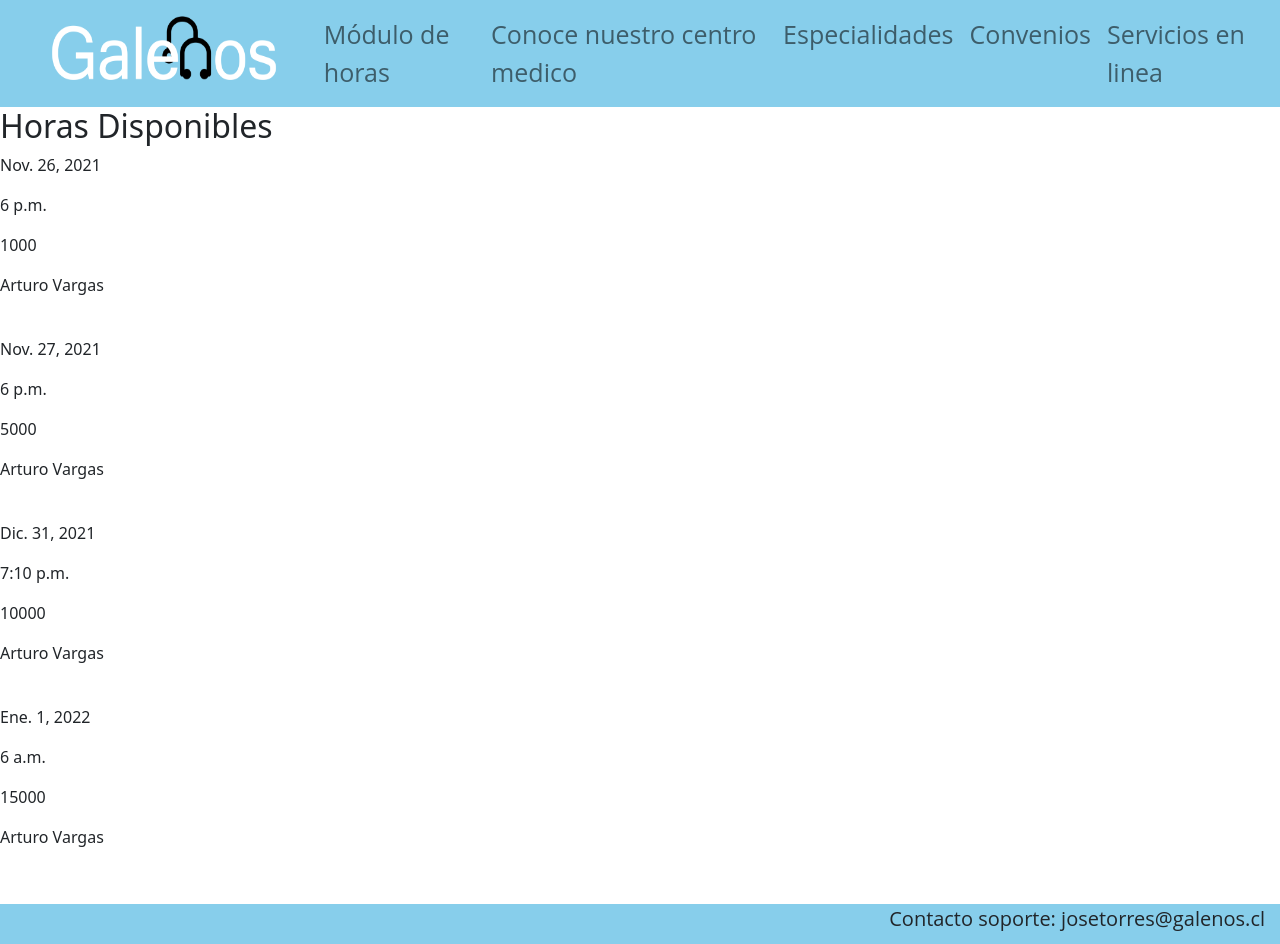
After one commit to Tato1272/Centro_medico, a Django app: page /listar_hora in a window 1280 px wide. The commit adds this page. Run offline with Django 3.2, Linux system fonts and the light colour scheme; data comes from the database, SQL or seed files in the repository; both versions use the stored data as it was after the commit.

Commit message:
html listar

```diff
--- a/AppGalenos/models.py
+++ b/AppGalenos/models.py
@@ -48,7 +48,7 @@ class Paciente(models.Model):
 
 class Hora(models.Model):
         fecha = models.DateField()
-        hora = models.DateTimeField()
+        hora = models.TimeField()
         valor = models.IntegerField()
-        paciente = models.ForeignKey(Paciente, on_delete=models.PROTECT)
+        paciente = models.ForeignKey(Paciente, on_delete=models.PROTECT, null=True, blank=True)
         medico = models.ForeignKey(Medico, on_delete=models.PROTECT)
--- a/AppGalenos/templates/base.html
+++ b/AppGalenos/templates/base.html
@@ -35,7 +35,7 @@
                     <div class="collapse navbar-collapse" id="navbarSupportedContent">
                         <ul class="navbar-nav ms-auto mb-2 mb-lg-0">
                             <li class="nav-item">
-                                <a class="nav-link" href="#">Módulo de horas</a>
+                                <a class="nav-link" href="{% url 'listar_hora' %}">Módulo de horas</a>
                             </li>
                             <li class="nav-item">
                                 <a class="nav-link" href="#">Conoce nuestro centro medico</a>
--- a/AppGalenos/templates/home.html
+++ b/AppGalenos/templates/home.html
@@ -8,9 +8,7 @@
 
 {% block contenido %}
 <!-- Carrusel de imagenes -->
-<aside class="aside aside-1">
-    <img src="{% static 'img/Foto-medico.png' %}" alt="">
-</aside>
+<img id="medico" src="{% static 'img/Foto-medico.png' %}" alt="">
 <!-- Introduccion gatitos Ascii -->
 <aside class="aside aside-2">Cats for text, es una organización dedicada a darle un hogar a todos los
     gatitos hechos en textos abandonados en foros y chats.
--- /dev/null
+++ b/AppGalenos/templates/listar_horas.html
@@ -0,0 +1,40 @@
+{% extends 'base.html' %}
+{% load static %}
+
+<!--acceso al css local-->
+{% block css %}
+<link rel="stylesheet" href="#">
+{% endblock %}
+
+{% block contenido %}
+
+    <h2>Horas Disponibles</h2>
+
+    {% for c in horas %}
+        <div class="item">
+          <div class="d1">
+              <p class="name">{{ c.fecha }}</p>
+          </div>
+
+          <div class="d1">
+            <p class="name">{{ c.hora }}</p>
+        </div>
+
+        <div class="d1">
+            <p class="name">{{ c.valor }}</p>
+        </div>
+
+        <div class="d1">
+            <p class="name">{{ c.medico }}</p>
+        </div>
+
+
+        </div>
+        <br>
+    {% endfor %}
+{% endblock %}
+
+<!--acceso al JS local-->
+<!-- {% block js %}
+    <script src="{% static 'cats/js/btn-copiar.js' %}"></script>
+{% endblock %} -->
--- a/AppGalenos/urls.py
+++ b/AppGalenos/urls.py
@@ -3,4 +3,6 @@ from . import views
 
 urlpatterns = [
     path('', views.return_home, name='home'),
+
+    path('listar_hora', views.listar_hora, name="listar_hora"),
 ]
--- a/AppGalenos/views.py
+++ b/AppGalenos/views.py
@@ -9,7 +9,7 @@ def return_home(request):
 
 def listar_hora(request):
     horas = Hora.objects.all()
-    return render(request, "horas/listar_horas.html", {'horas': horas})
+    return render(request, "listar_horas.html", {'horas': horas})
 
 def add_hora(request):
 
```
Also changed, not shown: AppGalenos/static/css/home.css (+3 -9 lines), AppGalenos/migrations/0004_alter_hora_paciente.py (added), AppGalenos/migrations/0005_alter_hora_paciente.py (added), AppGalenos/migrations/0006_alter_hora_hora.py (added), db.sqlite3.
